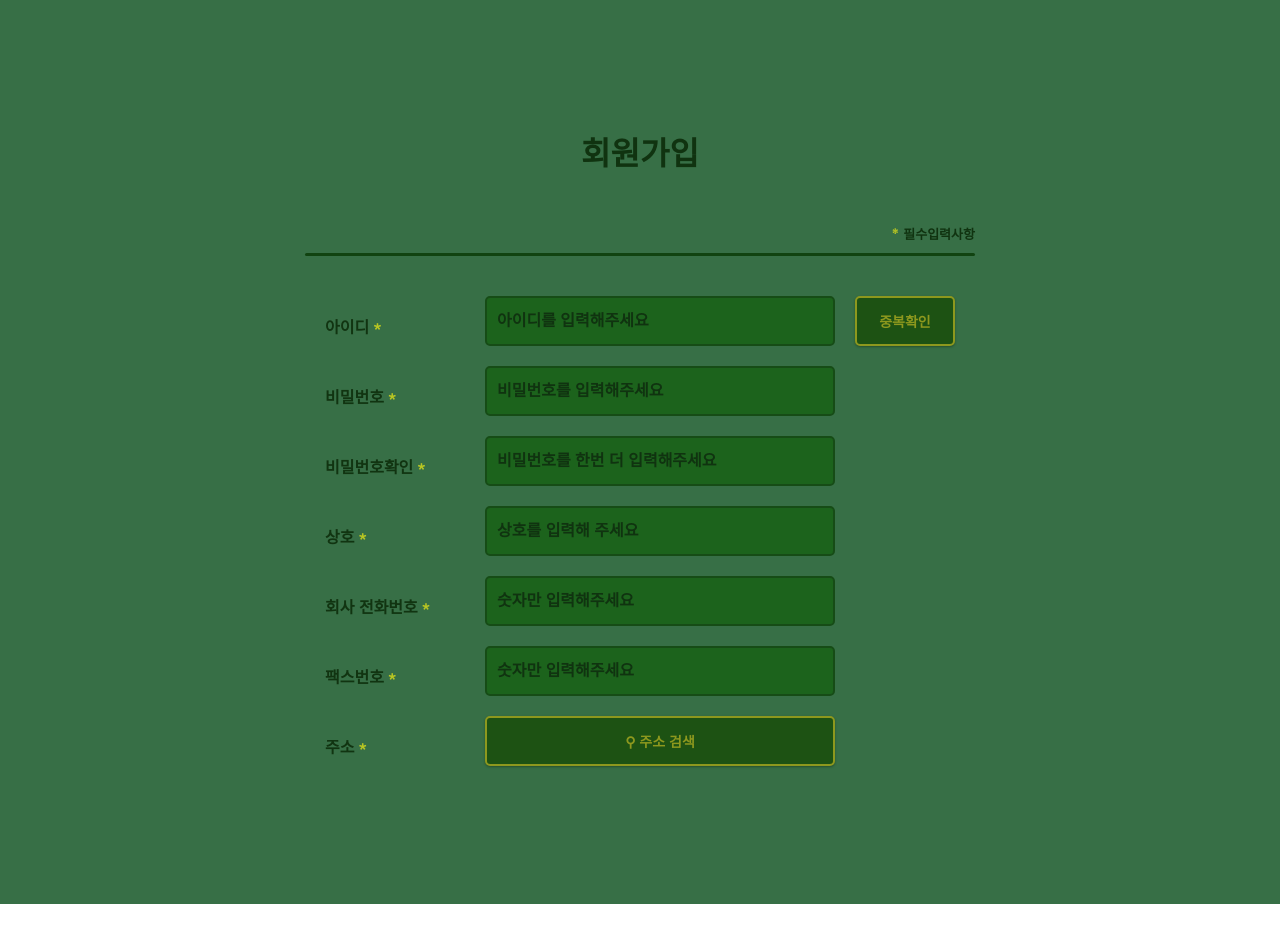
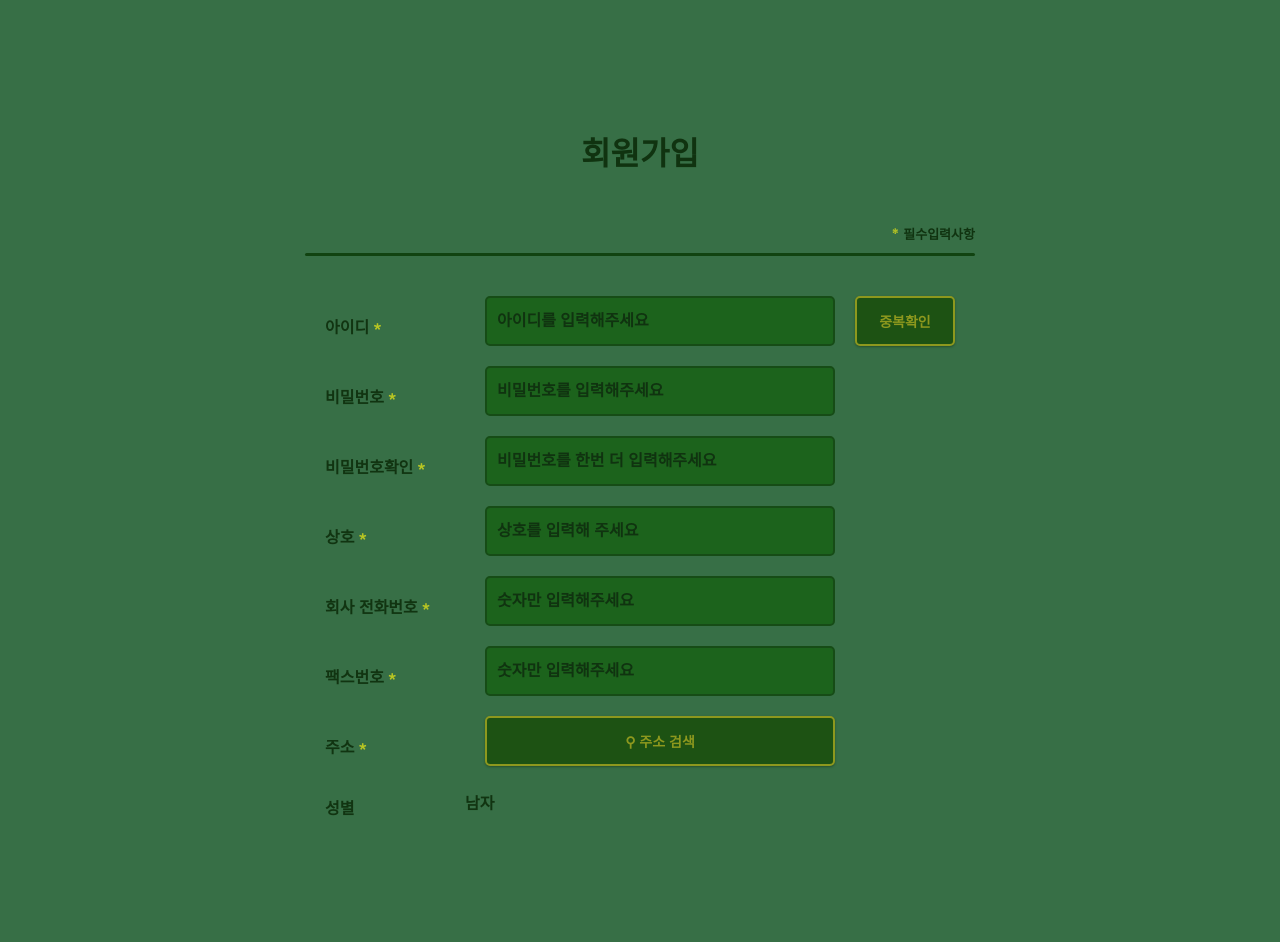
Before and after one commit to Antoliny0919/Intelligent_Owl_Givenrat_WEB, a React (Create React App) app in the folder front_end_data/join_membership_page/: page / in a window 1280 px wide. Shown: the top 942 px of the page. Before the commit the page ends 904 px from the top, so only its background shows below. Built offline with nearby package versions, Linux system fonts and the light colour scheme.

Commit message:
joinmembership FormBlock.jsx annotation update:

```diff
--- a/front_end_data/join_membership_page/public/AddressPage.js
+++ b/front_end_data/join_membership_page/public/AddressPage.js
@@ -1,3 +1,4 @@
+
 new daum.Postcode({
   oncomplete: function(data) {
 
--- a/front_end_data/join_membership_page/src/Atom.js
+++ b/front_end_data/join_membership_page/src/Atom.js
@@ -60,6 +60,10 @@ export const state = atom({
       attentionBlock: false,
       inputType: 'text',
       placeholder: false,
+    },
+    gender_selector_form_section: {
+      keyWord: '성별',
+      attentionBlock: false,
     }
   }
 })
--- a/front_end_data/join_membership_page/src/JoinMembership/components/DetailAddressInputArea.jsx
+++ b/front_end_data/join_membership_page/src/JoinMembership/components/DetailAddressInputArea.jsx
@@ -13,7 +13,7 @@ export default function DetailAddressInputArea() {
   const compress = inputData.detail_address_form_section;
 
   return(
-    // inputState 주소검색기능을 이용성공했을시 true 변환(상세주소 입력칸이 나타나게 됨)
+    // inputState 주소검색기능을 성공적으로 완료했을시 true 변환(상세주소 입력칸이 나타나게 됨)
     inputState ?
     <div id='detail-hide' className='member-data-input-area'>
       <InputKeyWordArea keyWord={compress.keyWord} attentionBlock={compress.attentionBlock}></InputKeyWordArea>
--- a/front_end_data/join_membership_page/src/JoinMembership/components/FormBlock.jsx
+++ b/front_end_data/join_membership_page/src/JoinMembership/components/FormBlock.jsx
@@ -6,6 +6,7 @@ import InputKeyWordArea from './InputKeyWordArea';
 import MemberInfoInputArea from './MemberInfoInputArea';
 import DuplicationCheckArea from './DuplicationCheckArea';
 import DetailAddressInputArea from './DetailAddressInputArea';
+import MemberGenderSelector from './MemberGenderSelector';
 import '../css/FormBlock.css';
 
 export default function FormBlock() {
@@ -14,6 +15,7 @@ export default function FormBlock() {
   const [againButton, setAgainButton] = useRecoilState(againSearch);
 
 
+  // 동적으로 script태그 추가 --> 해당 스크립트태그에 src속성값에 있는 해당 자바스크립트 코드를 실행(카카오 주소검색기능)
   const openAddressPage = (e) => {
 
     if (e.target.id === 'address-page' || e.target.className === 'check-button again-button')
@@ -38,19 +40,24 @@ export default function FormBlock() {
         {inputData.form_section.map(({ keyWord, placeholder, inputType, Duplication, attentionBlock}) => {
             return (
               <div className='member-data-input-area'>
+                {/* InputKeyWord --> 해당 인풋태그의 키워드 */}
                 <InputKeyWordArea keyWord={keyWord} attentionBlock={attentionBlock}></InputKeyWordArea>
+                {/* 실질적인 인풋태그가 들어갈 위치 필요한 속성  */}
                 <MemberInfoInputArea
                 placeholder={placeholder}
                 inputType={inputType}
                 openAddressPage={openAddressPage}
                 ></MemberInfoInputArea>
+                {/* Duplication --> 중복같이 확인이 필요한 영역에 존재하는 확인버튼 */}
                 {Duplication && <DuplicationCheckArea></DuplicationCheckArea>}
+                {/* 주소입력에만 해당하는 영역 false --> Fragment, true --> againButton이 true가 될시(주소 서칭이 완료되었을때)주소 재검색 버튼 표시 */}
                 {keyWord === '주소' ? againButton && <div className='duplication-check-area'><button id='again-button-hide' onClick={openAddressPage} type='button'>⚲ 주소 재검색</button></div> : <Fragment></Fragment>}
               </div>
               )
           })}
 
         <DetailAddressInputArea></DetailAddressInputArea>
+        <MemberGenderSelector></MemberGenderSelector>
       </div>
   )
 }
--- /dev/null
+++ b/front_end_data/join_membership_page/src/JoinMembership/components/GenderSelector.jsx
@@ -0,0 +1,14 @@
+import { Fragment } from "react";
+import '../css/GenderSelector.css';
+
+export default function GenderSelector() {
+  return (
+    <Fragment>
+      <label className="">
+        <input type="radio"></input>
+        <span>남자</span>
+      </label>
+
+    </Fragment>
+  )
+}
--- a/front_end_data/join_membership_page/src/JoinMembership/components/InputKeyWordArea.jsx
+++ b/front_end_data/join_membership_page/src/JoinMembership/components/InputKeyWordArea.jsx
@@ -4,6 +4,7 @@ export default function InputKeyWordArea({ keyWord, attentionBlock}) {
   return (
     <div className="keyword-area">
       <label className="input-key-word">{keyWord}</label>
+      {/* 필수 입력사항에 대한 표시 --> attentionBlock */}
       {attentionBlock && <span className='attention-marker'>*</span>}
     </div>
   )
--- /dev/null
+++ b/front_end_data/join_membership_page/src/JoinMembership/components/MemberGenderSelector.jsx
@@ -0,0 +1,21 @@
+import { useRecoilValue } from 'recoil';
+import { state } from '../../Atom';
+import InputKeyWordArea from './InputKeyWordArea';
+import GenderSelector from './GenderSelector';
+import '../css/MemberGenderSelector.css';
+
+
+export default function MemberGenderSelector() {
+
+  const inputData = useRecoilValue(state);
+  const compress = inputData.gender_selector_form_section;
+
+  return (
+    <div className='member-data-input-area'>
+      <InputKeyWordArea keyWord={compress.keyWord} attentionBlock={compress.attentionBlock}></InputKeyWordArea>
+      <div id='gender-selector-container'>
+        <GenderSelector></GenderSelector>
+      </div>
+    </div>
+  )
+}
--- a/front_end_data/join_membership_page/src/JoinMembership/components/MemberInfoInputArea.jsx
+++ b/front_end_data/join_membership_page/src/JoinMembership/components/MemberInfoInputArea.jsx
@@ -6,6 +6,7 @@ export default function InputBlock({ placeholder, inputType, openAddressPage })
 
   return (
     <div className="input-container">
+      {/* placeholder가 존재하지 x --> 주소입력 버튼같은 경우 다른 형식의 input을 사용 */}
       {placeholder ?
       <input className="input-area"type={inputType} placeholder={placeholder} autoComplete="on"></input>
       :<input id="address-page"
--- /dev/null
+++ b/front_end_data/join_membership_page/src/JoinMembership/css/GenderSelector.css
@@ -0,0 +1,4 @@
+[type="radio"] {
+  vertical-align: middle;
+  appearance: none;
+}
--- /dev/null
+++ b/front_end_data/join_membership_page/src/JoinMembership/css/MemberGenderSelector.css
@@ -0,0 +1,6 @@
+#gender-selector-container {
+  display: flex;
+  flex-direction: row;
+  justify-content: space-around;
+  align-items: center;
+}
```
